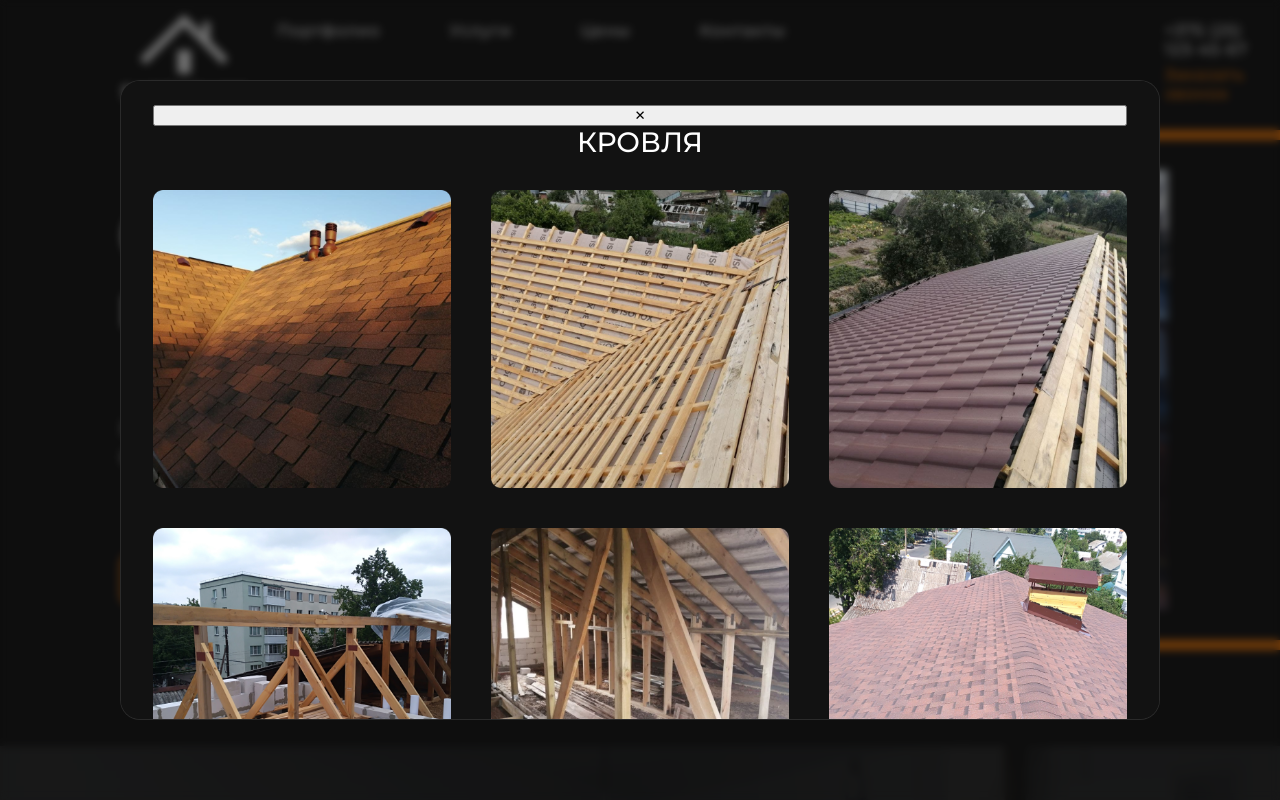
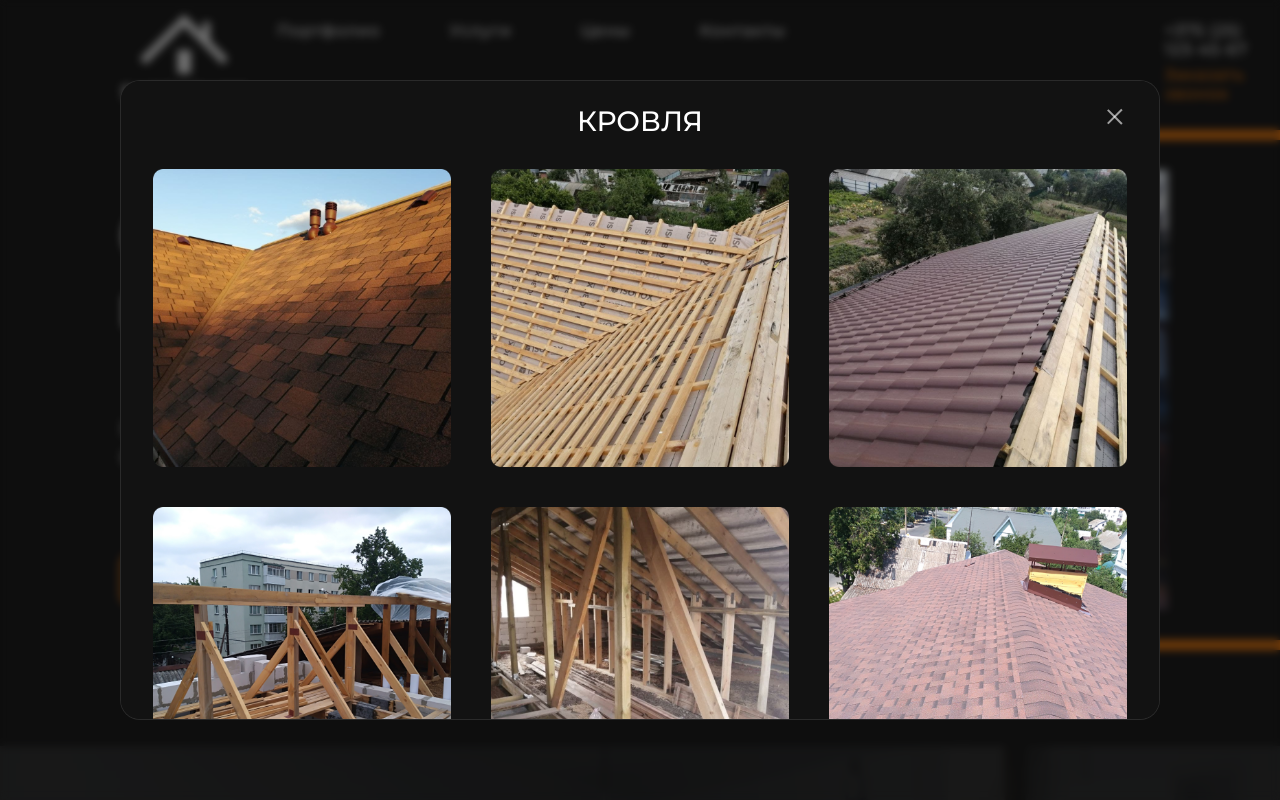
Before and after one commit to 34admal/Portfolio, a React (Create React App) app in the folder homel_build_site/: page / in a window 1280 px wide. Shown: the top 800 px of the page. Built offline with nearby package versions, Linux system fonts and the light colour scheme.

Commit message:
fix(gallery): add missing onClose prop to GalleryModal function signature

```diff
--- a/homel_build_site/src/components/Gallery/GalleryModal/GalleryModal.jsx
+++ b/homel_build_site/src/components/Gallery/GalleryModal/GalleryModal.jsx
@@ -11,13 +11,15 @@ import roofImg6 from "./images/roofImg6.png";
 const roofImages = [roofImg1, roofImg2, roofImg3, roofImg4, roofImg5, roofImg6];
 
 
-function GalleryModal({ isOpen, title }) {
+function GalleryModal({ isOpen, title, onClose }) {
   if (!isOpen) return null;
 
   return (
     <div className={styles.modalOverlay}>
       <div className={styles.modalWindow}>
-        <button className={styles.closeButton}>✕</button>
+        <button className={styles.closeButton} onClick={onClose} aria-label="Закрыть галерею">
+  <span className={styles.closeLine}></span>
+</button>
         <span className={styles.modalTitle}>{title || "КРОВЛЯ"}</span>
 
        <div className={styles.photoGrid}>
--- a/homel_build_site/src/components/Gallery/GalleryModal/GalleryModal.module.css
+++ b/homel_build_site/src/components/Gallery/GalleryModal/GalleryModal.module.css
@@ -58,10 +58,10 @@
 .modalWindow {
   background: #121212;
   border: 1px solid rgba(255, 255, 255, 0.1);
-  border-radius: 20px; /* Чуть уменьшили скругление для строгости */
-  padding: 24px 32px; /* Было 40px. Уменьшили вертикальный отступ для экономии места */
+  border-radius: 20px;
+  padding: 24px 32px;
   max-width: 1040px;
-  max-height: 80vh; /* Было 85vh. Опустили верхнюю и нижнюю границы, добавив «воздуха» */
+  max-height: 80vh;
   display: flex;
   flex-direction: column;
   overflow-y: auto;
@@ -73,3 +73,47 @@
   aspect-ratio: 1 / 1;
   object-fit: cover;
 }
+
+.closeButton {
+  position: absolute;
+  top: 24px;           /* Синхронизировано с новым верхним padding окна */
+  right: 32px;          /* Синхронизировано с боковым padding окна */
+  width: 24px;
+  height: 24px;
+  background: none;
+  border: none;
+  cursor: pointer;
+  padding: 0;
+  display: flex;
+  justify-content: center;
+  align-items: center;
+  z-index: 10;
+}
+
+/* Базовая линия (наклонена на 45 градусов) */
+.closeLine {
+  position: relative;
+  width: 20px;         /* Изящная длина линий */
+  height: 1.5px;       /* Утонченная премиальная толщина */
+  background-color: rgba(255, 255, 255, 0.6);
+  transform: rotate(45deg);
+  transition: background-color 0.2s ease, transform 0.2s ease;
+}
+
+/* Перпендикулярная линия через псевдоэлемент */
+.closeLine::before {
+  content: "";
+  position: absolute;
+  top: 0;
+  left: 0;
+  width: 100%;
+  height: 100%;
+  background-color: inherit;
+  transform: rotate(90deg); /* Поворот относительно родительской линии дает идеальный крест */
+}
+
+/* Плавная подсветка при наведении */
+.closeButton:hover .closeLine {
+  background-color: rgba(255, 255, 255, 1);
+  transform: rotate(135deg); /* Легкий интерактивный проворот при ховере */
+}
```
